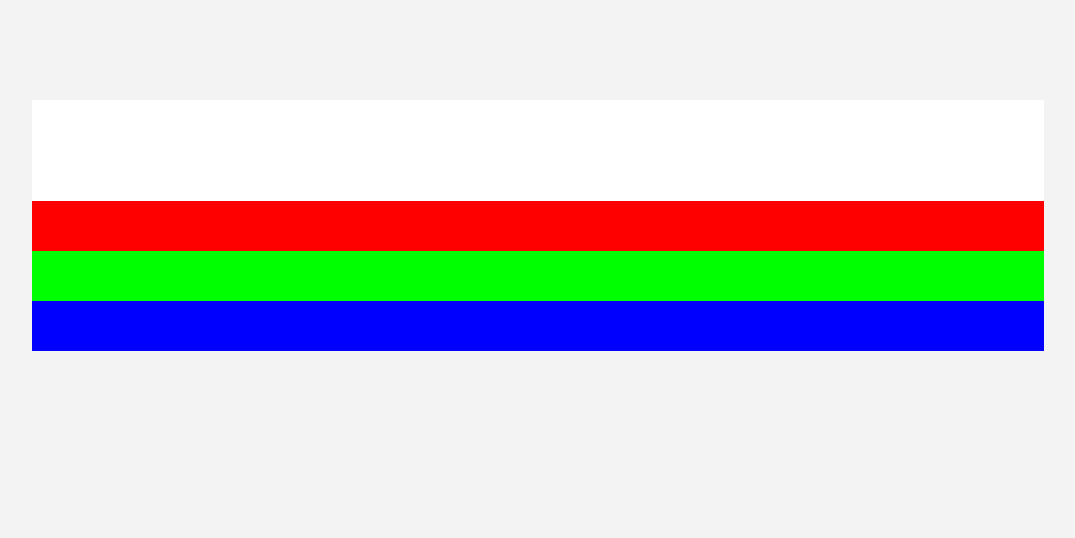
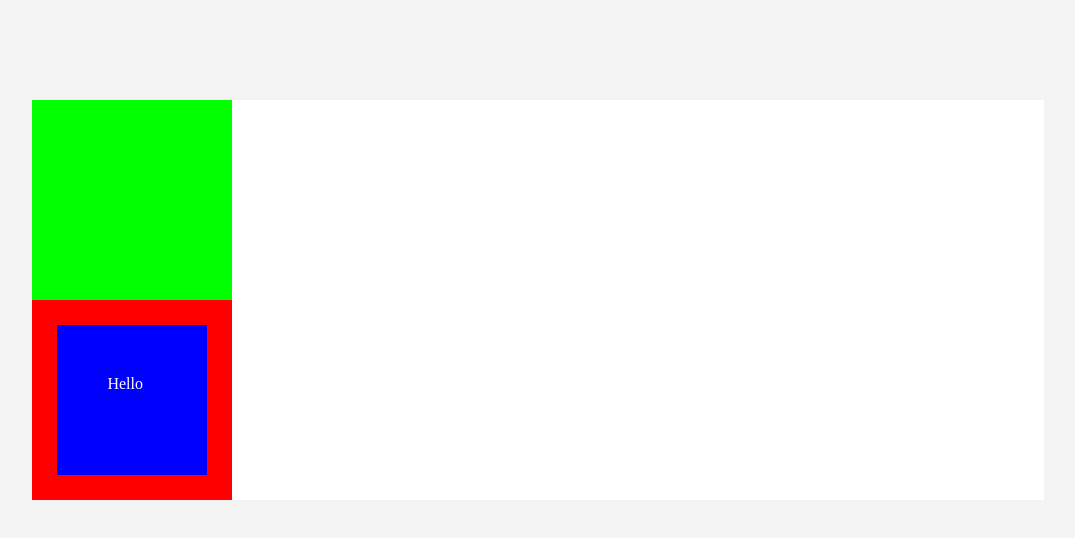
Before and after one commit to serdardurmus/hjelperfunksjoner_v1.1, a plain HTML site: page html/html-recap-session_5 margin/margin.html in a window 1280 px wide. Shown: the whole page, without its empty margins (102-1177 px from the left). Drawn offline with Linux system fonts and the light colour scheme.

Commit message:
margin2.css er inne

```diff
--- a/html/html-recap-session_5 margin/margin.html
+++ b/html/html-recap-session_5 margin/margin.html
@@ -3,16 +3,16 @@
     <meta charset="UTF-8">
     <meta name="viewport" content="width=device-width, initial-scale=1.0">
     <title>Margin-Padding</title>
-    <link rel="stylesheet" href="margin.css">
+    <link rel="stylesheet" href="margin2.css">
 </head>
 <body>
     <!-- <h1>Lorem, ipsum dolor.</h1>
     <p id="p1">Lorem ipsum dolor sit amet consectetur adipisicing elit. Minima, reiciendis!</p>
     <p>Lorem ipsum dolor sit amet.</p> -->
     <div class="demo-box">
-        <div class="one"></div>
+        <!-- <div class="one"></div> -->
         <div class="two"></div>
-        <div class="three"></div>
+        <div class="three"> Hello</div>
     </div>
 </body>
 </html>
--- /dev/null
+++ b/html/html-recap-session_5 margin/margin2.css
@@ -0,0 +1,27 @@
+body {
+    background-color: #f3f3f3;
+}
+ .demo-box {
+    background-color: white;
+    width: 80%;
+    margin: 100px auto;
+}
+.one {
+    background-color: rgb(255, 0, 0);
+    height: 50px;
+}
+.two {
+    background-color: #00ff00;
+    height: 200px;
+    width: 200px;
+}
+.three {
+    background-color: #0000ff;
+    height: 200px;
+    width: 200px;
+    color: #ffffff;
+    padding-top: 50px;
+    padding-left: 50px;
+    box-sizing: border-box;
+    border: 25px solid red;
+}
```
